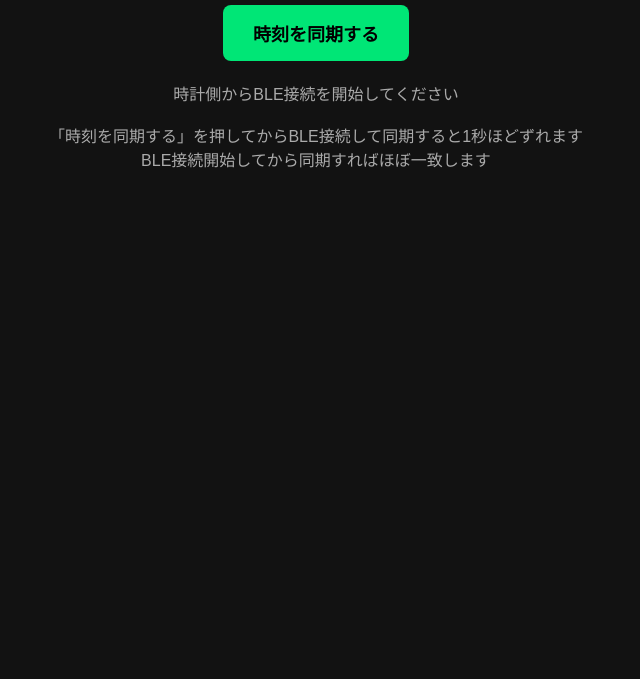
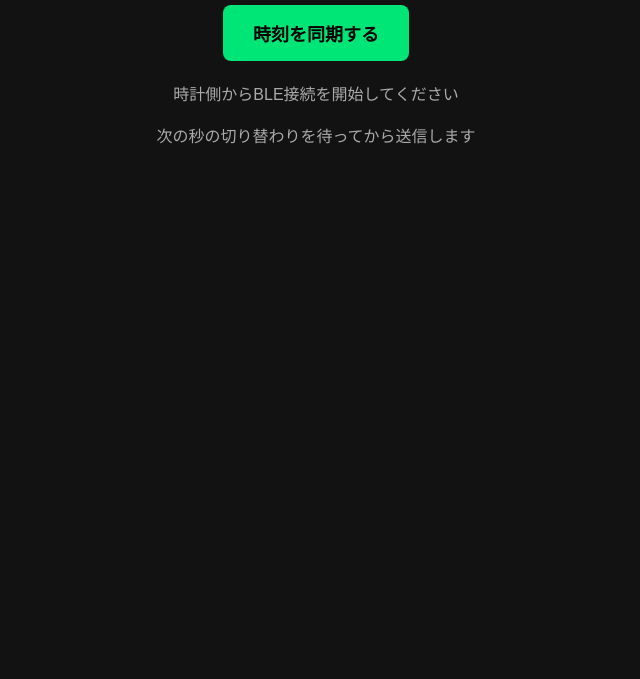
Before and after one commit to clownclown789-oss/Time-sync, a plain HTML site: page index.html in a window 1280 px wide. Shown: the part 121-800 px from the top of the page, without its empty margins (324-964 px from the left). Drawn offline with Linux system fonts and the light colour scheme.

Commit message:
Revise BLE synchronization instructions in index.html
Updated instructions for BLE synchronization timing.

```diff
--- a/index.html
+++ b/index.html
@@ -16,8 +16,7 @@
   <div id="status">
     時計側からBLE接続を開始してください<br>
     <br>
-    「時刻を同期する」を押してからBLE接続して同期すると1秒ほどずれます<br>
-    BLE接続開始してから同期すればほぼ一致します
+    次の秒の切り替わりを待ってから送信します
   </div>
 
   <script>
```
